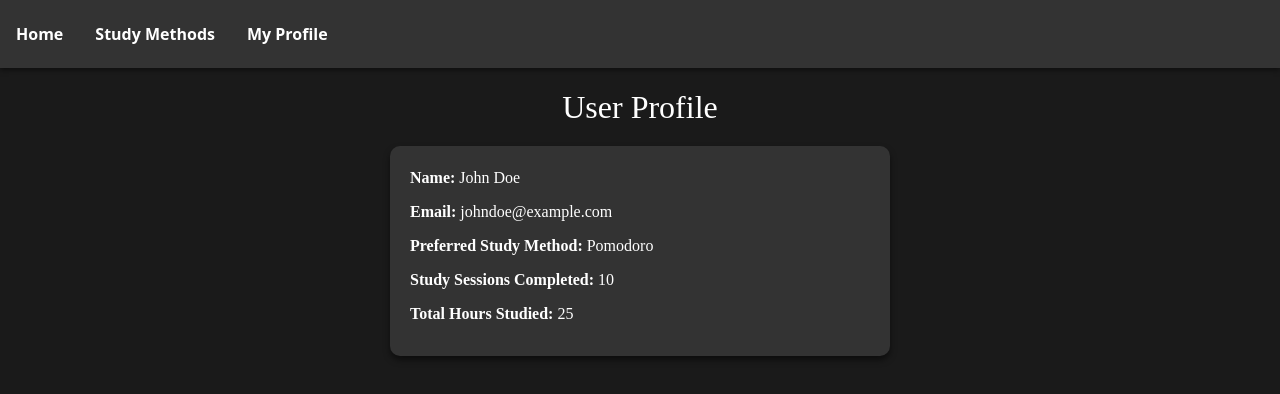
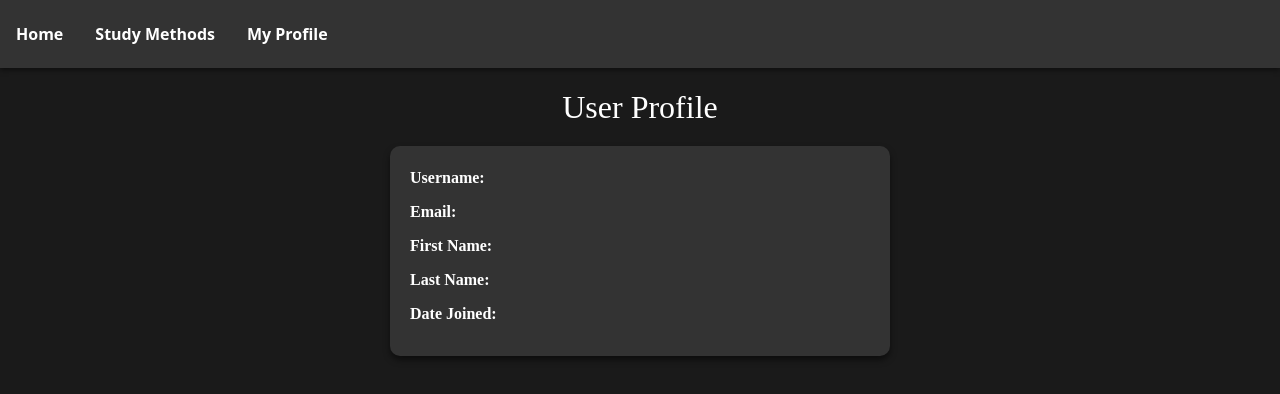
Before and after one commit to moahas7436/multi-method-ui, a React (Create React App) app in the folder capstone-aq/: page /profile in a window 1280 px wide. Shown: the top 394 px of the page. Built offline with nearby package versions, Linux system fonts and the light colour scheme.

Commit message:
make study session history filterable and enhance feynman

```diff
--- a/capstone-aq/src/components/Assessment.js
+++ b/capstone-aq/src/components/Assessment.js
@@ -60,9 +60,9 @@ const Assessment = () => {
 
 function calculateStudyMethod(answers) {
     const scores = {
-        "Pomodoro": answers[0] === 'yes' ? 1 : 0,
-        "321": answers[1] === 'yes' ? 1 : 0,
-        "Feynman": answers[2] === 'yes' ? 1 : 0,
+        "Pomodoro Technique": answers[0] === 'yes' ? 1 : 0,
+        "321 Method": answers[1] === 'yes' ? 1 : 0,
+        "Feynman Technique": answers[2] === 'yes' ? 1 : 0,
         "Spaced Repetition": answers[3] === 'yes' ? 1 : 0,
         "Priming": answers[4] === 'yes' ? 1 : 0,
         // ... additional logic for other methods
--- a/capstone-aq/src/components/Profile.js
+++ b/capstone-aq/src/components/Profile.js
@@ -1,36 +1,65 @@
 import React, { useState, useEffect } from 'react';
 import './Profile.css';
 import Cookies from 'js-cookie';
-export const Profile = ({setActiveTab}) => {
+// ... (previous imports)
+
+export const Profile = ({ setActiveTab }) => {
     const userId = Cookies.get('user_id');
+    const [profile, setProfile] = useState({
+      user_id: '',
+      username: '',
+      email: '',
+      password_hash: '',
+      first_name: '',
+      last_name: '',
+      date_joined: '',
+    });
 
     useEffect(() => {
       // Reset the activeTab to 'register' when the component renders
       setActiveTab('/profile');
-      }, []);
-    // Sample state for user's profile data
-    const [profile, setProfile] = useState({
-        name: "John Doe",
-        email: "johndoe@example.com",
-        preferredStudyMethod: "Pomodoro",
-        studyProgress: {
-            sessionsCompleted: 10,
-            hoursStudied: 25
+
+      // Fetch user profile from the backend
+      const fetchUserProfile = async () => {
+        try {
+          const response = await fetch(`/api/get-profile?userId=${userId}`);
+          if (response.ok) {
+            const data = await response.json();
+            setProfile(data); // Update state with fetched profile data
+          } else {
+            console.error('Failed to fetch user profile:', response.statusText);
           }
-    });
+        } catch (error) {
+          console.error('Error fetching user profile:', error);
+        }
+      };
 
-    // Add more functionalities as needed, like editing profile, etc.
+      if (userId) {
+        fetchUserProfile();
+      }
+    }, [userId, setActiveTab]);
 
     return (
       <div className="profile-container">
         <h2>User Profile</h2>
         <div className="profile-details">
-                <p><strong>Name:</strong> {profile.name}</p>
-                <p><strong>Email:</strong> {profile.email}</p>
-                <p><strong>Preferred Study Method:</strong> {profile.preferredStudyMethod}</p>
-                <p><strong>Study Sessions Completed:</strong> {profile.studyProgress.sessionsCompleted}</p>
-                <p><strong>Total Hours Studied:</strong> {profile.studyProgress.hoursStudied}</p>
-                {/* Add more details as needed */}
+
+          <p>
+            <strong>Username:</strong> {profile.username}
+          </p>
+          <p>
+            <strong>Email:</strong> {profile.email}
+          </p>
+
+          <p>
+            <strong>First Name:</strong> {profile.first_name}
+          </p>
+          <p>
+            <strong>Last Name:</strong> {profile.last_name}
+          </p>
+          <p>
+            <strong>Date Joined:</strong> {profile.date_joined}
+          </p>
         </div>
         {/* Add functionality for editing profile details */}
       </div>
--- a/capstone-aq/src/components/Results.js
+++ b/capstone-aq/src/components/Results.js
@@ -1,8 +1,10 @@
 import React from 'react';
 import { useLocation, useNavigate } from 'react-router-dom';
 import './Results.css';
+import Cookies from 'js-cookie';
+const Results = ( ) => {
+    const userId = Cookies.get('user_id');
 
-const Results = ({ userId }) => {
     const location = useLocation();
     const navigate = useNavigate();
     const recommendedMethod = location.state?.recommendedMethod || "Unsure";
@@ -25,7 +27,7 @@ const Results = ({ userId }) => {
     const handleOtherMethods = () => {
         navigate('/study-methods');
     };
-
+    console.log(recommendedMethod)
     return (
         <div className="results-container">
             <h2>Your Recommended Study Method</h2>
@@ -34,7 +36,7 @@ const Results = ({ userId }) => {
                 <p>{renderResultsMessage()}</p>
                 {/* Additional details about the method or next steps can be added here */}
             </div>
-            <button onClick={handleStartSession} className="start-session-button">Start a Session</button>
+            {recommendedMethod === "Unsure" ? <div></div> : <button onClick={handleStartSession} className="start-session-button">Start a Session</button>}
             <button onClick={handleOtherMethods} className="start-session-button">View Other Methods</button>
 
         </div>
--- a/capstone-aq/src/components/StudyMethods.js
+++ b/capstone-aq/src/components/StudyMethods.js
@@ -1,8 +1,11 @@
 import React, { useState } from 'react';
 import { useNavigate } from 'react-router-dom';
 import './StudyMethods.css';
+import Cookies from 'js-cookie';
 
-export const StudyMethods = ({ userId }) => {
+export const StudyMethods = () => {
+    const userId = Cookies.get('user_id');
+
     const navigate = useNavigate();
     const [methods, setMethods] = useState([
         {
@@ -58,13 +61,13 @@ export const StudyMethods = ({ userId }) => {
             <ul>
                 {methods.map(method => (
                     <li key={method.id} className="method-item">
-                        <h2 onClick={() => toggleDetails(method.id)}>{method.name}</h2>
-                        {method.showDetails && (
+                        <h2>{method.name}</h2>
+
                             <div>
                                 <p>{method.description}</p>
-                                <button onClick={() => startSession(method)}>Wanna start this session</button>
+                                <button onClick={() => startSession(method)}>Begin</button>
                             </div>
-                        )}
+
                     </li>
                 ))}
             </ul>
--- a/capstone-aq/src/components/StudySession.js
+++ b/capstone-aq/src/components/StudySession.js
@@ -109,7 +109,7 @@ export const StudySession = ({}) => {
         const seconds = time % 60;
         return `${minutes.toString().padStart(2, '0')}:${seconds.toString().padStart(2, '0')}`;
     };
-
+console.log(state.method)
 
   return (
     <div className="study-session-container">
```
Also changed, not shown: 1 other file (tests, documents, lock files or other folders). Lines whose indentation alone changed are shown as unchanged.
